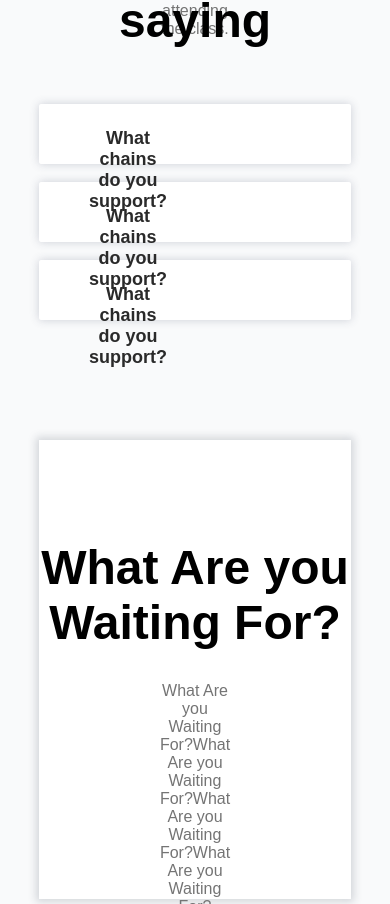
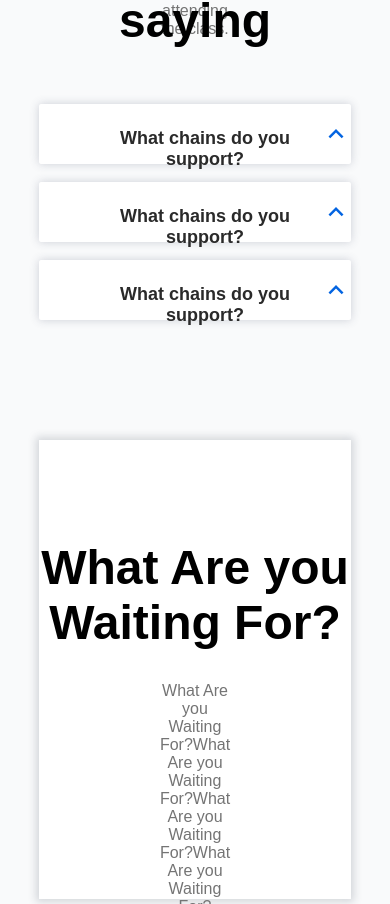
Before and after one commit to Muzammil-crypto/BlockSight, a Next.js app: page / in a window 390 px wide. Shown: the part 6576-7480 px from the top of the page. Built offline with nearby package versions, Linux system fonts and the light colour scheme.

Commit message:
responsiveness issues encountered

```diff
--- a/src/components/CollapsableFAQ/Collapsible.js
+++ b/src/components/CollapsableFAQ/Collapsible.js
@@ -9,7 +9,7 @@ export const Collapsible = ({ question, answer }) => {
   return (
     <div className={style.mainDiv}>
       <div className={style.questionDiv} onClick={toggle}>
-        <div style={{ width: "300px" }}>
+        <div>
           <h4 className={style.question}>{question}</h4>
         </div>
         <div className={style.downArrow}>
--- a/src/components/CollapsableFAQ/styles.module.scss
+++ b/src/components/CollapsableFAQ/styles.module.scss
@@ -11,8 +11,6 @@ border-radius: 3px;
 flex-direction: row;
     padding-left: 50px;
     display: flex;
-    align-self: center;
-    align-content: center;
     height: 60px;
     width: 100%;
     background-color: white;
@@ -43,7 +41,6 @@ flex-direction: row;
 
 }
 .downArrow{
-    margin-left: 750px;
     justify-content: left;
     align-items: center;
     display: flex;
```
